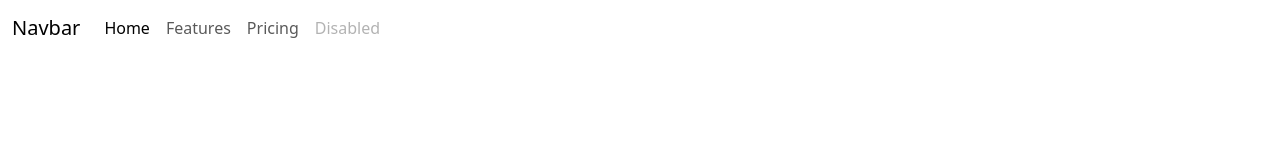
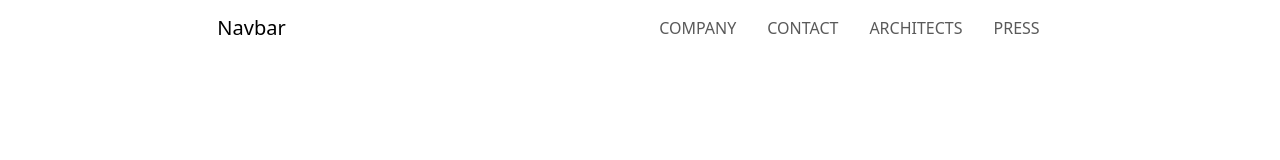
Before and after one commit to abdelaziz86/Upwork-Project1, a plain HTML site: page index.html in a window 1280 px wide. Drawn offline with nearby package versions, Linux system fonts and the light colour scheme.

Commit message:
new navbar 1

```diff
--- a/index.html
+++ b/index.html
@@ -12,33 +12,79 @@
 </head>
 <body>
 
-	<nav class="navbar navbar-expand-lg bg-body-tertiary navbar1">
-	  <div class="container-fluid navbar1">
-	    <a class="navbar-brand" href="#">Navbar</a>
-	    <button class="navbar-toggler" type="button" data-bs-toggle="collapse" data-bs-target="#navbarNav" aria-controls="navbarNav" aria-expanded="false" aria-label="Toggle navigation">
+<div class="row">
+  <div class="col-2"></div>
+
+  <div class="col-8" style="float : right">
+  <!-- ========= NVABAR 1 ========== -->
+
+  	<nav class="navbar navbar-expand-lg navbar-light bg-light navbar1" >
+	  <button class="navbar-toggler" type="button" data-toggle="collapse" data-target="#navbarTogglerDemo03" aria-controls="navbarTogglerDemo03" aria-expanded="false" aria-label="Toggle navigation">
 	    <span class="navbar-toggler-icon"></span>
 	  </button>
-	    <div class="collapse navbar-collapse" id="navbarNav">
-	      <ul class="navbar-nav">
+	  <a class="navbar-brand" href="#">Navbar</a>
+
+	  <div class="collapse navbar-collapse" id="navbarTogglerDemo03">
+	    <ul class="navbar-nav mr-auto mt-2 mt-lg-0">
 	      <li class="nav-item">
-	          <a class="nav-link active" aria-current="page" href="#">Home</a>
+	        <a class="nav-link" href="#">COMPANY</a>
 	      </li>
 	      <li class="nav-item">
-	          <a class="nav-link" href="#">Features</a>
+	        <a class="nav-link" href="#">CONTACT</a>
 	      </li>
 	      <li class="nav-item">
-	          <a class="nav-link" href="#">Pricing</a>
+	        <a class="nav-link" href="#">ARCHITECTS</a>
 	      </li>
 	      <li class="nav-item">
-	          <a class="nav-link disabled" aria-disabled="true">Disabled</a>
+	        <a class="nav-link" href="#">PRESS</a>
 	      </li>
 	    </ul>
-	    </div>
 	  </div>
 	</nav>
 
 
 
 
+	  <!-- <nav class="navbar navbar-expand-lg bg-body-tertiary navbar2">
+		  <div class="container-fluid navbar1" style="float : right !important">
+
+		    <center >
+			    <button class="navbar-toggler" type="button" data-bs-toggle="collapse" data-bs-target="#navbarNav" aria-controls="navbarNav" aria-expanded="false" aria-label="Toggle navigation">
+			      <span class="navbar-toggler-icon"></span>
+			    </button>
+			    <div class="collapse navbar-collapse" id="navbarNav" >
+			      <ul class="navbar-nav" >
+			      	<li class="nav-item">
+			          <a class="nav-link" href="#"><img class="imageNavbar1" src="https://placehold.co/600x400" /></a>
+			        </li>
+			        <li class="nav-item">
+			          <a class="nav-link" href="#">COMPANY</a>
+			        </li>
+			        <li class="nav-item">
+			          <a class="nav-link" href="#">CONTACT</a>
+			        </li>
+			        <li class="nav-item">
+			          <a class="nav-link" href="#">ARCHITECTS</a>
+			        </li>
+			        <li class="nav-item">
+			          <a class="nav-link" href="#">PRESS</a>
+			        </li>
+
+			      </ul>
+			    </div>
+			</center>
+		  </div>
+		</nav> -->
+
+
+  </div>
+  <div class="col-2"></div>
+</div>
+
+
+
+
+
+
 </body>
 </html>
--- a/stylesheet.css
+++ b/stylesheet.css
@@ -1,3 +1,22 @@
 .navbar1 {
 	background-color: white !important;
+
 }
+
+.items1 {
+	justify-items: right ;
+	justify-content: right;
+}
+.navbar-nav {
+  margin-left: auto; /* Push the links to the right */
+}
+
+/* Adjusting the spacing between navigation links */
+.nav-item {
+  margin-right: 15px; /* Add some space between links */
+}
+
+.imageNavbar1 {
+	height : 50px ;
+	width : 200px  ;
+}
```
Lines whose indentation alone changed are shown as unchanged.
